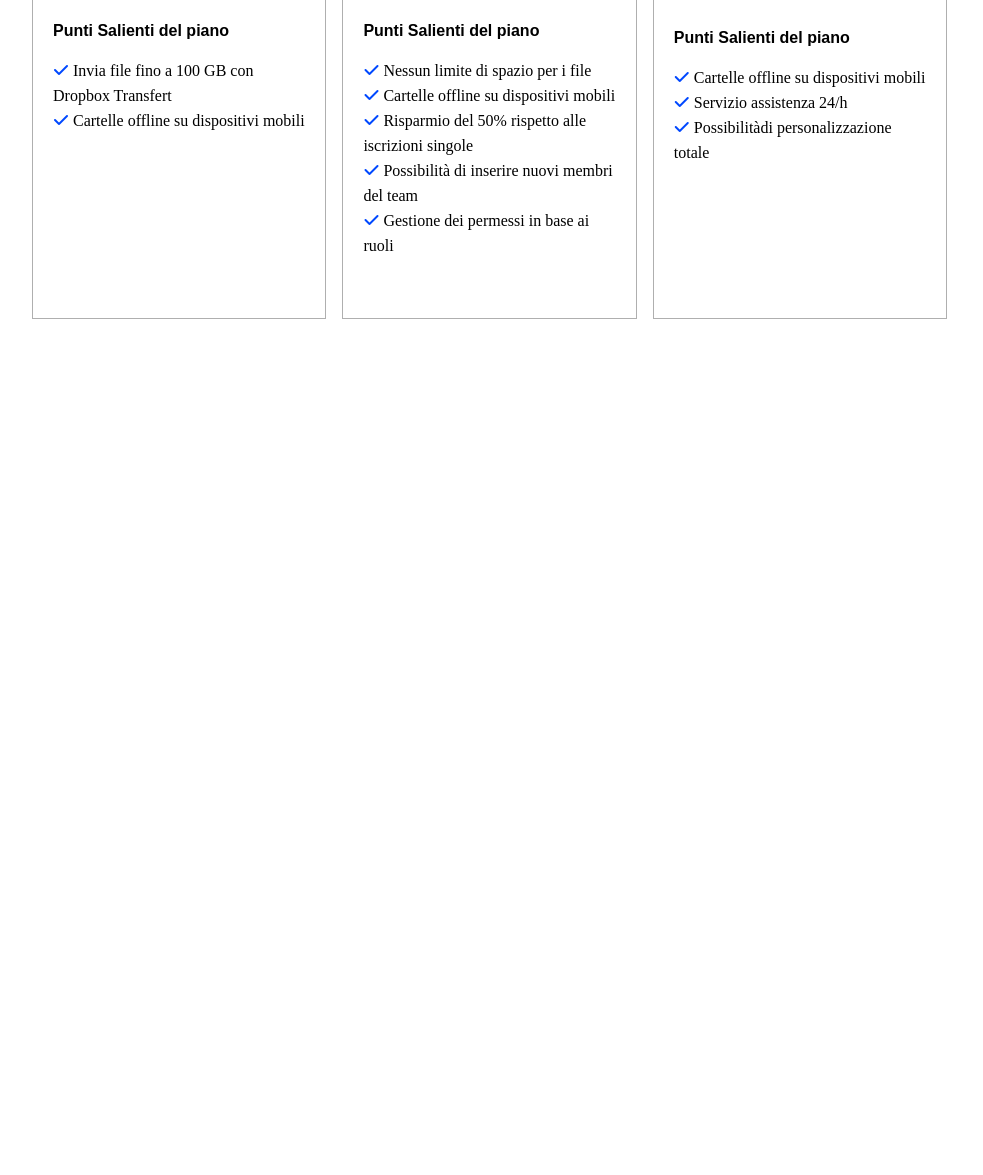
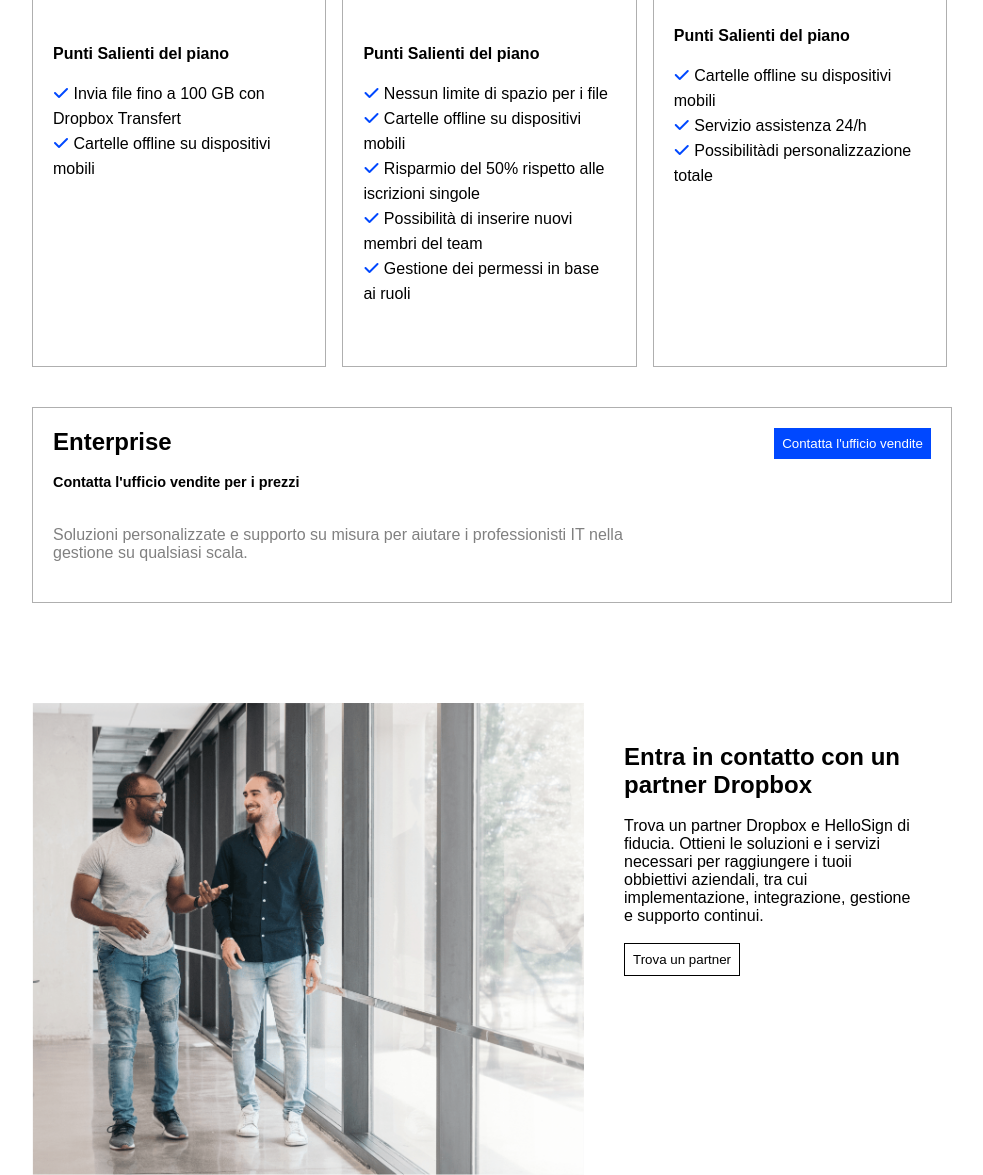
Before and after one commit to VenturelliGiorgia/htmlcss-dropbox, a plain HTML site: page index.html in a window 1280 px wide. Shown: the part 1260-2435 px from the top of the page, without its empty margins (148-1131 px from the left). Before the commit the page ends 1579 px from the top, so only its background shows below. Drawn offline with Linux system fonts and the light colour scheme.

Commit message:
second section

```diff
--- a/css/style.css
+++ b/css/style.css
@@ -1,5 +1,6 @@
 :root {
     --color: rgba(0 72 255);
+    --bg: rgb(174 208 234);
 }
 
 * {
@@ -8,6 +9,9 @@
     box-sizing: border-box;
 }
 
+body {
+    font-family: arial;
+}
 
 nav {
     background-color: white;
@@ -34,6 +38,12 @@ h4 {
     font-family: Arial;
     padding: 15px 0;
 }
+
+h5 {
+    font-size: .9rem;
+    font-family: Arial;
+}
+
 
 .nav-wrapper {
     display: flex;
@@ -82,7 +92,7 @@ li {
 }
 
 .background {
-    background-color: rgb(174 208 234);
+    background-color: var(--bg);
 }
 
 .large-container {
@@ -90,11 +100,11 @@ li {
     margin: 0 auto;
 }
 
-.header-container {
+.container-section {
     display: flex;
 }
 
-.text-header {
+.description-header {
     flex-basis: 29%;
 }
 
@@ -174,3 +184,46 @@ li {
 .card .lista-card {
     line-height: 25px;
 }
+
+.second-card {
+    border: 1px solid rgb(175, 175, 175);
+    margin-top: 40px;
+    padding: 20px;
+    display: flex;
+}
+
+.second-card .title-card {
+    border: none;
+    flex-basis: 70%;
+    text-align: left;
+}
+
+.second-card .button-second-card {
+    flex-basis: 30%;
+    text-align: right;
+}
+
+.button-white {
+    color: black;
+    border: 1px solid black;
+    background-color: white;
+    padding: 8px;
+}
+
+.padding {
+    padding: 40px;
+}
+
+.description-container {
+    flex-basis: 40%;
+}
+
+.img-container {
+    flex-basis: 60%;
+    position: relative;
+}
+
+.image-container {
+    width: 100%;
+    position: absolute;
+}
--- a/index.html
+++ b/index.html
@@ -45,8 +45,8 @@
                     <h1>Tutto ciò che ti serve per il lavoro, in un unico posto</h1>
                     <br>
                     <br>
-                    <div class="header-container">
-                        <div class="text-header">
+                    <div class="container-section">
+                        <div class="description-header">
                             <span>Finalmente tutti i tuoi strumenti, contenuti e collaboratori sono accessibili dallo stesso posto.
                                 Dropbox Business è più di uno spazio di archiviazione sicuro: è un modo intelligente e integrato per
                                 ottimizzare il flusso di lavoro esistente.
@@ -81,7 +81,7 @@
                             <h3>Professional</h3>
                         </div>
                         <div class="prezzo-card">
-                            <span>€ 12.00</span>
+                            <h5>€ 12.00</h5>
                         </div>
                         <div class="periodo-card">
                             <span>/mese</span>
@@ -112,22 +112,22 @@
                     <!--seconda card-->
                     <div class="card">
                         <div class="title-card">
-                            <span><i class="fa-solid fa-user"></i>Team</span>
+                            <span><i class="fa-solid fa-people-group"></i>Team</span>
                         </div>
                         <div class="subtitle-card">
                             <h3>Advanced</h3>
                         </div>
                         <div class="prezzo-card">
-                            <span>€ 18.00</span>
+                            <h5>€ 18.00</h5>
                         </div>
                         <div class="periodo-card">
                             <span>/utente/mese</span>
                         </div>
                         <div class="lista-card">
                             <ul>
-                                <li><i class="fa-solid fa-user"></i> 3 o più utenti</li>
-                                <li><i class="fa-solid fa-folder"></i> Tutto lo spazio di cui ha bisogno il tuo team</li>
-                                <li><i class="fa-solid fa-share-nodes"></i> Sofisticate funzioni di controllo e per tenere al sicuro tutti i file del team</li>
+                                <li><i class="fa-solid fa-people-group"></i> 3 o più utenti</li>
+                                <li><i class="fa-solid fa-folder"></i> Tutto lo spazio di cui ha bisogno il team</li>
+                                <li><i class="fa-solid fa-share-nodes"></i> Sofisticate funzioni di controllo e per tenere al sicuro tutti i file del tuo team</li>
                             </ul>
                         </div>
                         <div>
@@ -151,13 +151,13 @@
                     <!--terza card-->
                     <div class="card">
                         <div class="title-card">
-                            <span><i class="fa-solid fa-user"></i>Azienda</span>
+                            <span><i class="fa-solid fa-building"></i>Azienda</span>
                         </div>
                         <div class="subtitle-card">
                             <h3>Enterprise</h3>
                         </div>
                         <div class="prezzo-card">
-                            <span>Contattaci</span>
+                            <h5>Contattaci</h5>
                         </div>
                         <div class="lista-card">
                             <ul>
@@ -183,6 +183,36 @@
                         </div>
                     </div>
                 </div>
+                <!--quarta card-->
+                    <div class="second-card">
+                        <div class="title-card">
+                            <h3>Enterprise</h3>
+                            <br>
+                            <h5>Contatta l'ufficio vendite per i prezzi </h5>
+                            <br><br>
+                            <span class="periodo-card"> Soluzioni personalizzate e supporto su misura per aiutare i professionisti IT nella gestione su qualsiasi scala.</span>
+                        </div>
+                        <div class="button-second-card">
+                            <button class="button-blue">Contatta l'ufficio vendite</button>
+                        </div>
+                        </div>
+                    </div>
+
+            </section>
+            <section class="container margin-top">
+                <div class="container-section">
+                    <div class="img-container">
+                        <img class="image-container"src="img/partner.png" alt="">
+                    </div>
+                    <div class="description-container padding ">
+                        <h3>Entra in contatto con un partner Dropbox</h3>
+                        <br>
+                        <span>Trova un partner Dropbox e HelloSign di fiducia. Ottieni le soluzioni e i servizi necessari per raggiungere i tuoii obbiettivi aziendali, tra cui
+                            implementazione, integrazione, gestione e supporto continui. </span>
+                            <br><br>
+                        <button class="button-white"> Trova un partner</button>
+                    </div>
+                </div>
             </section>
         </div>
     </main>
```
